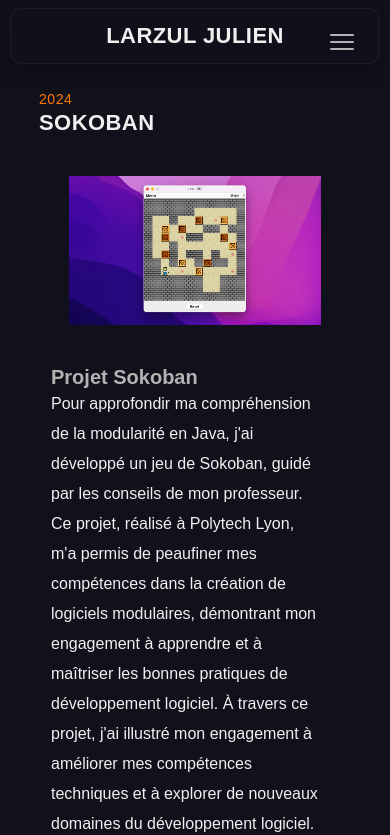
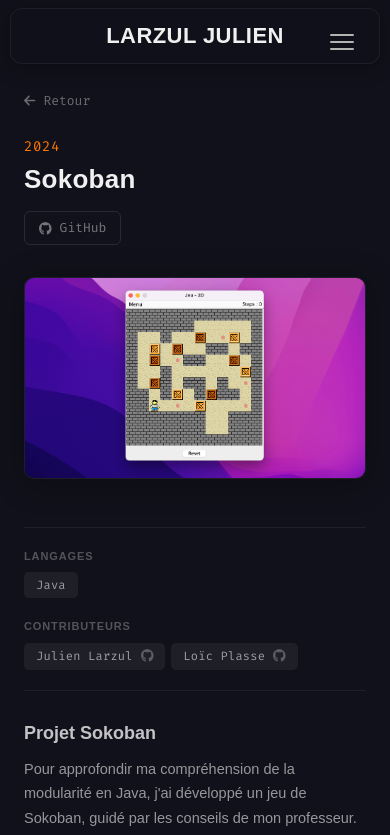
Before and after one commit to julienlrzl/Portfolio, a React (Create React App) app in the folder portfoliojulien/: page /Sokoban in a window 390 px wide. Shown: the top 835 px of the page. Built offline with nearby package versions, Linux system fonts and the light colour scheme; a web font is replaced by a local one.

Commit message:
petites améliorations

```diff
--- a/portfoliojulien/src/components/ProjectDetailLayout.js
+++ b/portfoliojulien/src/components/ProjectDetailLayout.js
@@ -4,6 +4,7 @@
 import Footer from "./Footer";
 import { FontAwesomeIcon } from "@fortawesome/react-fontawesome";
 import { faGithub } from "@fortawesome/free-brands-svg-icons";
+import { faArrowLeft } from "@fortawesome/free-solid-svg-icons";
 import { useTranslation } from "react-i18next";
 
 const ProjectDetailLayout = ({ project }) => {
@@ -11,7 +12,7 @@
   const navigate = useNavigate();
 
   useEffect(() => {
-    window.scrollTo(0, 0);
+    window.scrollTo({ top: 0, behavior: "instant" });
   }, []);
 
   const handleBackClick = () => {
@@ -21,79 +22,92 @@
   return (
     <div className="app-content">
       <Navigation variant="project" />
-      <div className="main">
-        <div className="col-md-3">
-          <div>
+
+      <div className="project-detail">
+        {/* Hero */}
+        <div className="project-hero">
           <button
             type="button"
-              className="contact-button bouton-retour"
+            className="project-back"
             onClick={handleBackClick}
           >
-              <span className="button_top">{t("buttonBack")}</span>
+            <FontAwesomeIcon icon={faArrowLeft} />
+            <span>{t("buttonBack")}</span>
           </button>
-            <div className="d-flex flex-column">
-              <span className="contact-pre-title title-presentation">
-                {project.year}
-              </span>
-              <h1 className="contact-title">{t(project.titleKey)}</h1>
-              <h2 className="contact-title-bis title-presentation-bis">
-                {t("titleleft0")}
-              </h2>
-              <ul>
+
+          <div className="project-hero__info">
+            <span className="project-hero__year">{project.year}</span>
+            <h1 className="project-hero__title">{t(project.titleKey)}</h1>
+            {project.github && (
+              <a
+                href={project.github}
+                target="_blank"
+                rel="noopener noreferrer"
+                className="project-hero__github"
+              >
+                <FontAwesomeIcon icon={faGithub} />
+                <span>GitHub</span>
+              </a>
+            )}
+          </div>
+
+          <div className="project-hero__image">
+            <img src={project.image} alt={t(project.titleKey)} />
+          </div>
+        </div>
+
+        {/* Meta bar */}
+        <div className="project-meta">
+          <div className="project-meta__group">
+            <span className="project-meta__label">{t("titleleft0")}</span>
+            <div className="project-meta__tags">
               {project.languages.map((lang) => (
-                  <li key={lang} className="puce">
-                    {lang}
-                  </li>
+                <span key={lang} className="project-meta__tag">{lang}</span>
               ))}
-              </ul>
+            </div>
+          </div>
+
           {project.tools && (
-                <>
-                  <h2 className="contact-title-bis title-presentation-bis">
-                    {t("titleleft1")}
-                  </h2>
-                  <ul>
+            <div className="project-meta__group">
+              <span className="project-meta__label">{t("titleleft1")}</span>
+              <div className="project-meta__tags">
                 {project.tools.map((tool) => (
-                      <li key={tool} className="puce">
-                        {tool}
-                      </li>
+                  <span key={tool} className="project-meta__tag">{tool}</span>
                 ))}
-                  </ul>
-                </>
+              </div>
+            </div>
           )}
-              <h2 className="contact-title-bis title-presentation-bis">
-                {t("titleleft2")}
-              </h2>
-              <ul>
+
+          <div className="project-meta__group">
+            <span className="project-meta__label">{t("titleleft2")}</span>
+            <div className="project-meta__tags">
               {project.team.map((member) => (
-                  <li key={member.name} className="puce">
+                <span key={member.name} className="project-meta__tag project-meta__tag--member">
                   {member.name}
                   {member.github && (
-                      <a href={member.github} className="github-bis">
+                    <a href={member.github} target="_blank" rel="noopener noreferrer" className="project-meta__member-gh">
                       <FontAwesomeIcon icon={faGithub} />
                     </a>
                   )}
-                  </li>
+                </span>
               ))}
-              </ul>
             </div>
           </div>
         </div>
-        <div className="col-md-9">
-          <div className="slider">
-            <div className="slider-viewport">
-              <img src={project.image} alt="Aperçu du projet" />
+
+        {/* Content */}
+        <div className="project-content">
+          <div className="project-content__section">
+            <h3 className="project-content__title">{t(project.rightTitleKey)}</h3>
+            <p>{t(project.rightTextKey)}</p>
           </div>
-          </div>
-          <div className="text-pre">
-            <h3 className="title-text-pre">{t(project.rightTitleKey)}</h3>
-            <p>{t(project.rightTextKey)}</p>
-            <h3 className="title-text-pre title-text-pre-space">
-              {t(project.rightTitle1Key)}
-            </h3>
-            <p className="space-bottom">{t(project.rightText1Key)}</p>
+          <div className="project-content__section">
+            <h3 className="project-content__title">{t(project.rightTitle1Key)}</h3>
+            <p>{t(project.rightText1Key)}</p>
           </div>
         </div>
       </div>
+
       <Footer />
     </div>
   );
--- a/portfoliojulien/src/pages/Index.js
+++ b/portfoliojulien/src/pages/Index.js
@@ -15,20 +15,24 @@
 
   useEffect(() => {
     if (location.hash) {
+      setTimeout(() => {
         const id = location.hash.replace("#", "");
         const element = document.getElementById(id);
         if (element) {
           element.scrollIntoView({ behavior: "smooth" });
         }
+      }, 100);
     }
   }, [location]);
 
   useEffect(() => {
     if (location.state?.scrollToProjects) {
+      setTimeout(() => {
         const projectsSection = document.getElementById("projects");
         if (projectsSection) {
           projectsSection.scrollIntoView({ behavior: "smooth" });
         }
+      }, 100);
     }
   }, [location.state]);
 
--- a/portfoliojulien/src/styles/_darkmode.scss
+++ b/portfoliojulien/src/styles/_darkmode.scss
@@ -16,20 +16,3 @@
 .dark-mode #typing-effect {
   border-right-color: $dark-text;
 }
-
-// Project detail pages
-.dark-mode .puce {
-  color: $dark-text;
-}
-
-.dark-mode .github-bis {
-  color: $dark-text;
-}
-
-.dark-mode .text-pre {
-  color: $dark-text;
-}
-
-.dark-mode .title-text-pre {
-  color: $gray;
-}
--- a/portfoliojulien/src/styles/pages/_projectsPages.scss
+++ b/portfoliojulien/src/styles/pages/_projectsPages.scss
@@ -1,132 +1,258 @@
-.main {
-  min-height: 100vh;
-  margin-top: 15vh;
-  margin-left: 7%;
-  margin-right: 5%;
-  display: flex;
-  flex-direction: row;
+// Project detail page
+.project-detail {
+  max-width: 900px;
+  margin: 0 auto;
+  padding: 0 40px;
+  padding-top: 120px;
+  padding-bottom: 80px;
 }
 
-@media screen and (max-width: 767px) {
-  .main {
-    flex-direction: column;
-    margin-top: 7vh;
-    margin-left: 10%;
-    margin-right: 10%;
-  }
+// Back button
+.project-back {
+  display: inline-flex;
+  align-items: center;
+  gap: 8px;
+  background: none;
+  border: none;
+  cursor: pointer;
+  font-family: $font-code;
+  font-size: 13px;
+  color: rgba(26, 26, 26, 0.45);
+  padding: 0;
+  margin-bottom: 32px;
+  transition: color 0.3s ease;
 
-  .contact-title-bis,
-  .puce,
-  .bouton-retour {
-    display: none;
+  &:hover {
+    color: $accent;
   }
 }
 
-.title-presentation {
-  margin-top: 30px;
+.dark-mode .project-back {
+  color: rgba(240, 240, 240, 0.4);
+
+  &:hover {
+    color: $accent;
+  }
 }
 
-.title-presentation-bis {
-  margin-top: 60px;
+// Hero section
+.project-hero {
+  margin-bottom: 48px;
 }
 
-.puce {
-  position: relative;
-  margin-bottom: 10px;
-  margin-top: 20px;
-  padding-left: 25px;
+.project-hero__info {
+  margin-bottom: 32px;
+}
+
+.project-hero__year {
+  font-family: $font-code;
+  font-size: 14px;
+  color: $accent;
+  letter-spacing: 0.04em;
+}
+
+.project-hero__title {
+  font-family: $font-primary;
+  font-size: 36px;
+  font-weight: 700;
+  letter-spacing: 0.01em;
+  margin-top: 6px;
+  margin-bottom: 16px;
+}
+
+.project-hero__github {
+  display: inline-flex;
+  align-items: center;
+  gap: 8px;
   font-family: $font-code;
   font-size: 13px;
-  color: $black;
-  list-style-type: none;
+  color: rgba(26, 26, 26, 0.5);
+  text-decoration: none;
+  padding: 6px 14px;
+  border-radius: 6px;
+  border: 1px solid rgba(26, 26, 26, 0.12);
+  transition: all 0.3s ease;
+
+  &:hover {
+    color: $accent;
+    border-color: rgba(255, 119, 0, 0.3);
+    background: rgba(255, 119, 0, 0.04);
+  }
 }
 
-.puce::before {
-  content: "▹";
-  position: absolute;
-  left: 0px;
-  color: $accent;
-  font-size: 14px;
-  line-height: 12px;
-  top: 50%;
-  transform: translateY(-50%);
+.dark-mode .project-hero__github {
+  color: rgba(240, 240, 240, 0.45);
+  border-color: rgba(255, 255, 255, 0.1);
+
+  &:hover {
+    color: $accent;
+    border-color: rgba(255, 119, 0, 0.3);
+    background: rgba(255, 119, 0, 0.06);
+  }
 }
 
-.github-bis {
-  font-size: 18px;
-  color: $black;
-  padding-left: 20px;
+// Image
+.project-hero__image {
+  width: 100%;
+  border-radius: 12px;
+  overflow: hidden;
+  border: 1px solid rgba(0, 0, 0, 0.06);
+  box-shadow: 0 4px 24px rgba(0, 0, 0, 0.08);
+
+  img {
+    width: 100%;
+    height: auto;
+    display: block;
+  }
 }
 
-.github-bis:hover {
-  color: $accent;
+.dark-mode .project-hero__image {
+  border-color: rgba(255, 255, 255, 0.06);
+  box-shadow: 0 4px 32px rgba(0, 0, 0, 0.3);
 }
 
-.slider {
+// Meta bar
+.project-meta {
   display: flex;
-  justify-content: center;
-  width: 90%;
-  margin: auto;
-  position: relative;
+  flex-wrap: wrap;
+  gap: 32px;
+  padding: 24px 0;
+  margin-bottom: 40px;
+  border-top: 1px solid rgba(26, 26, 26, 0.08);
+  border-bottom: 1px solid rgba(26, 26, 26, 0.08);
 }
 
-.slider-viewport {
-  width: 90%;
-  height: 400px;
-  overflow: hidden;
+.dark-mode .project-meta {
+  border-color: rgba(255, 255, 255, 0.06);
 }
 
-.slider-viewport img {
-  width: 90%;
-  height: 100%;
-  object-fit: cover;
-  object-position: center;
+.project-meta__group {
+  display: flex;
+  flex-direction: column;
+  gap: 8px;
 }
 
-.text-pre {
-  margin-top: 60px;
-  width: 90%;
-  margin-top: 50px;
-  margin-left: 50px;
+.project-meta__label {
   font-family: $font-primary;
-  font-size: 16px;
-  line-height: 30px;
-  color: #383e42;
+  font-size: 11px;
+  font-weight: 700;
+  text-transform: uppercase;
+  letter-spacing: 0.08em;
+  color: rgba(26, 26, 26, 0.35);
 }
 
-.title-text-pre {
-  margin-bottom: 20px;
+.dark-mode .project-meta__label {
+  color: rgba(240, 240, 240, 0.3);
+}
+
+.project-meta__tags {
+  display: flex;
+  flex-wrap: wrap;
+  gap: 6px;
+}
+
+.project-meta__tag {
+  font-family: $font-code;
+  font-size: 12px;
+  padding: 4px 12px;
+  border-radius: 5px;
+  background: rgba(26, 26, 26, 0.05);
+  color: rgba(26, 26, 26, 0.7);
+  letter-spacing: 0.02em;
+}
+
+.dark-mode .project-meta__tag {
+  background: rgba(255, 255, 255, 0.06);
+  color: rgba(240, 240, 240, 0.6);
+}
+
+.project-meta__tag--member {
+  display: inline-flex;
+  align-items: center;
+  gap: 8px;
+}
+
+.project-meta__member-gh {
+  color: rgba(26, 26, 26, 0.35);
+  font-size: 13px;
+  transition: color 0.3s ease;
+
+  &:hover {
+    color: $accent;
+  }
+}
+
+.dark-mode .project-meta__member-gh {
+  color: rgba(240, 240, 240, 0.3);
+
+  &:hover {
+    color: $accent;
+  }
+}
+
+// Content
+.project-content {
+  display: flex;
+  flex-direction: column;
+  gap: 40px;
+}
+
+.project-content__section {
+  p {
+    font-family: $font-primary;
+    font-size: 15.5px;
+    line-height: 1.7;
+    color: rgba(26, 26, 26, 0.7);
+  }
+}
+
+.dark-mode .project-content__section p {
+  color: rgba(240, 240, 240, 0.6);
+}
+
+.project-content__title {
+  font-family: $font-primary;
   font-size: 20px;
   font-weight: 700;
-  color: $black;
+  margin-bottom: 12px;
+  color: rgba(26, 26, 26, 0.85);
 }
 
-.title-text-pre-space {
-  margin-top: 45px;
+.dark-mode .project-content__title {
+  color: rgba(240, 240, 240, 0.8);
 }
 
-.space-bottom {
-  margin-bottom: 50px;
-}
-
+// ——— Responsive ———
 @media screen and (max-width: 767px) {
-  .slider-viewport img {
-    width: 100%;
-    height: auto;
+  .project-detail {
+    padding: 0 24px;
+    padding-top: 90px;
+    padding-bottom: 60px;
   }
 
-  .slider-viewport {
-    height: auto;
+  .project-back {
+    margin-bottom: 24px;
   }
 
-  .text-pre {
-    width: 86%;
-    margin-left: 12px;
-    margin-right: 12px;
-    margin-top: 40px;
+  .project-hero__title {
+    font-size: 26px;
   }
 
-  .title-text-pre {
-    margin-bottom: 0;
+  .project-hero__image {
+    border-radius: 10px;
+  }
+
+  .project-meta {
+    gap: 20px;
+    padding: 20px 0;
+    margin-bottom: 32px;
+  }
+
+  .project-content__title {
+    font-size: 18px;
+  }
+
+  .project-content__section p {
+    font-size: 14.5px;
   }
 }
```
Also changed, not shown: portfoliojulien/src/components/Navigation.js (+16 -13 lines), portfoliojulien/src/hooks/useActiveSection.js (added, +32 -0 lines), portfoliojulien/src/styles/components/_navigation.scss (+12 -4 lines), 11 other files (tests, documents, lock files or other folders). Lines whose indentation alone changed are shown as unchanged.
